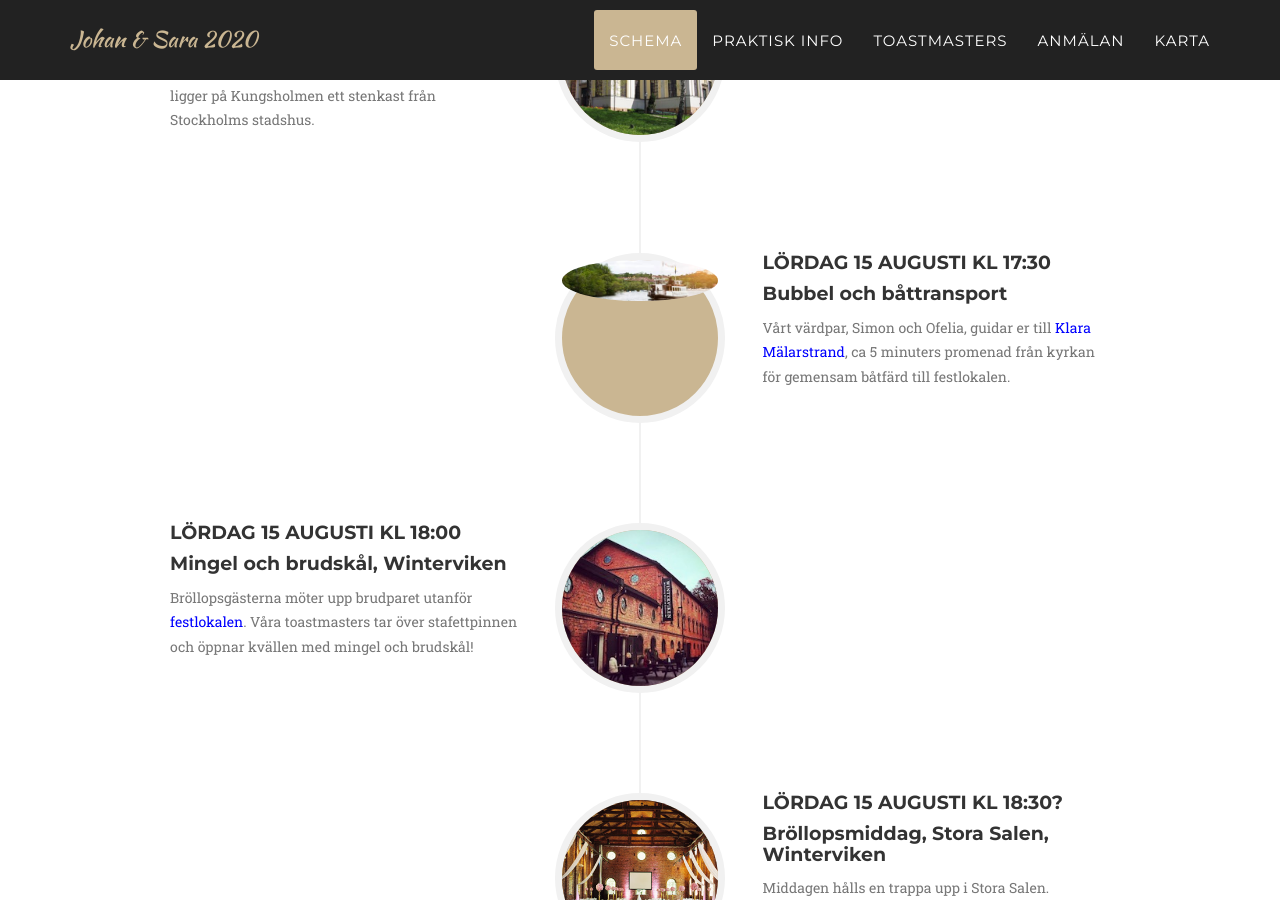
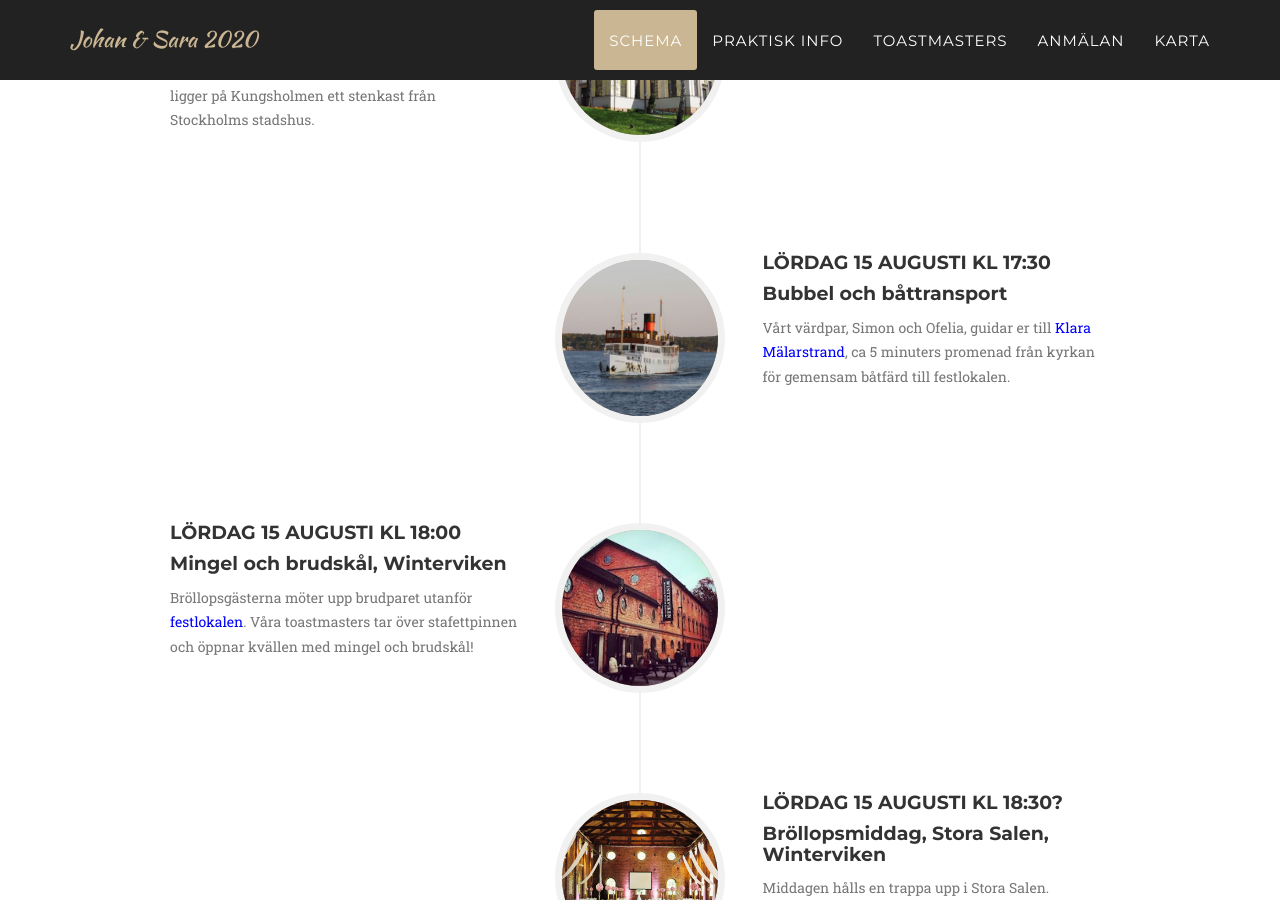
Before and after one commit to ekurin/bostrom-wedding, a Jekyll site: the page built from index.html, in a window 1280 px wide and 900 px high, scrolled down 1197 px. Built offline with Jekyll 4.4.1, drawn with Linux system fonts in a browser that asks for light colours; some web fonts are replaced.

Commit message:
Updated image

```diff
--- a/_includes/timeline.html
+++ b/_includes/timeline.html
@@ -26,7 +26,7 @@
                         </li>
                         <li class="timeline-inverted">
                             <div class="timeline-image">
-                                <img class="img-circle img-responsive" src="img/about/boat.png" alt="">
+                                <img class="img-circle img-responsive" src="img/about/boat.jpg" alt="">
                             </div>
                             <div class="timeline-panel">
                                 <div class="timeline-heading">
```
Also changed, not shown: img/about/boat.jpg (added), img/about/boat.png (deleted).
